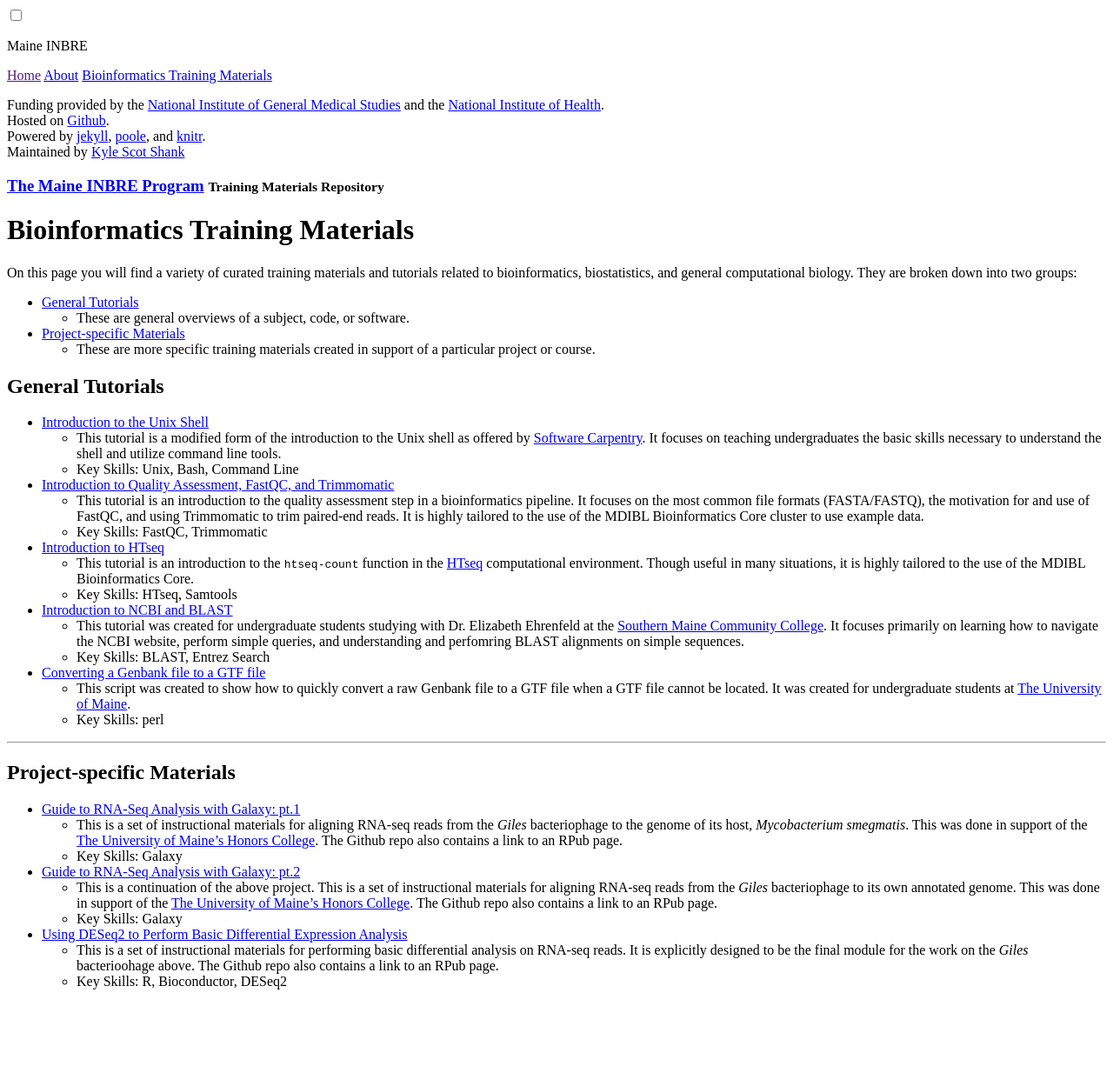
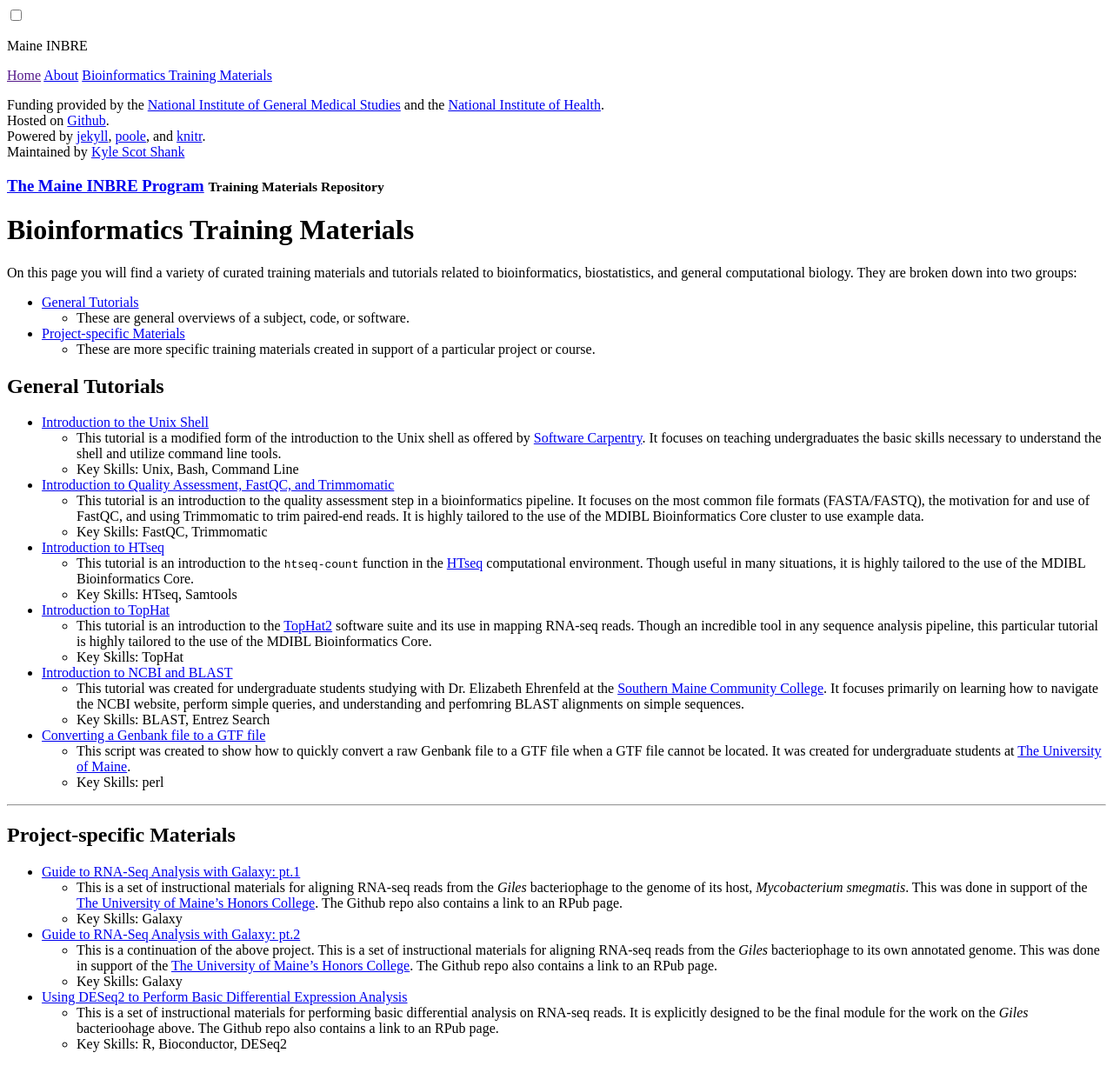
Before and after one commit to MaineINBRE/maineinbre.github.io, a Jekyll site: the page built from tutorials.md, in a window 1280 px wide. Shown: the whole page at 87% size. Built offline with Jekyll 4.4.1, drawn with Linux system fonts in a browser that asks for light colours; before the commit the page ends 1154 px from its top, so only the background shows below that.

Commit message:
Add Tutorial

```diff
--- a/tutorials.md
+++ b/tutorials.md
@@ -25,6 +25,10 @@ On this page you will find a variety of curated training materials and tutorials
   * This tutorial is an introduction to the `htseq-count` function in the [HTseq](http://www-huber.embl.de/users/anders/HTSeq/doc/index.html) computational environment. Though useful in many situations, it is highly tailored to the use of the MDIBL Bioinformatics Core.
   * Key Skills: HTseq, Samtools
 
+* [Introduction to TopHat](https://github.com/MaineINBRE/IntroToTopHat2)
+  * This tutorial is an introduction to the [TopHat2](https://ccb.jhu.edu/software/tophat/index.shtml) software suite and its use in mapping RNA-seq reads. Though an incredible tool in any sequence analysis pipeline, this particular tutorial is highly tailored to the use of the MDIBL Bioinformatics Core.
+  * Key Skills: TopHat
+
 * [Introduction to NCBI and BLAST](https://github.com/MaineINBRE/IntroToNCBIandBLAST)
   * This tutorial was created for undergraduate students studying with Dr. Elizabeth Ehrenfeld at the [Southern Maine Community College](https://www.smccme.edu). It focuses primarily on learning how to navigate the NCBI website, perform simple queries, and understanding and perfomring BLAST alignments on simple sequences.
   * Key Skills: BLAST, Entrez Search
```
